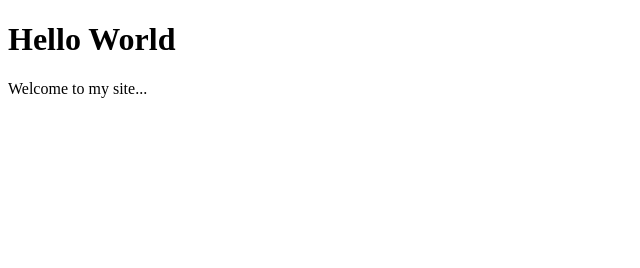
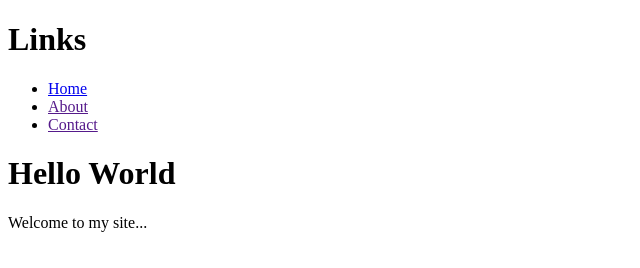
Before and after one commit to efraimurelpalodang/14-express-web-server, a website: page index.html in a window 1280 px wide. Shown: the whole page, without its empty margins (0-640 px from the left). Drawn offline with Linux system fonts and the light colour scheme.

Commit message:
membuat navbar pada index.html

```diff
--- a/index.html
+++ b/index.html
@@ -6,6 +6,12 @@
   <title>node Js Web Server</title>
 </head>
 <body>
+  <h1>Links</h1>
+  <ul>
+    <li><a href="/">Home</a></li>
+    <li><a href="">About</a></li>
+    <li><a href="">Contact</a></li>
+  </ul>
   <h1>Hello World</h1>
   <p>Welcome to my site...</p>
 </body>
```
